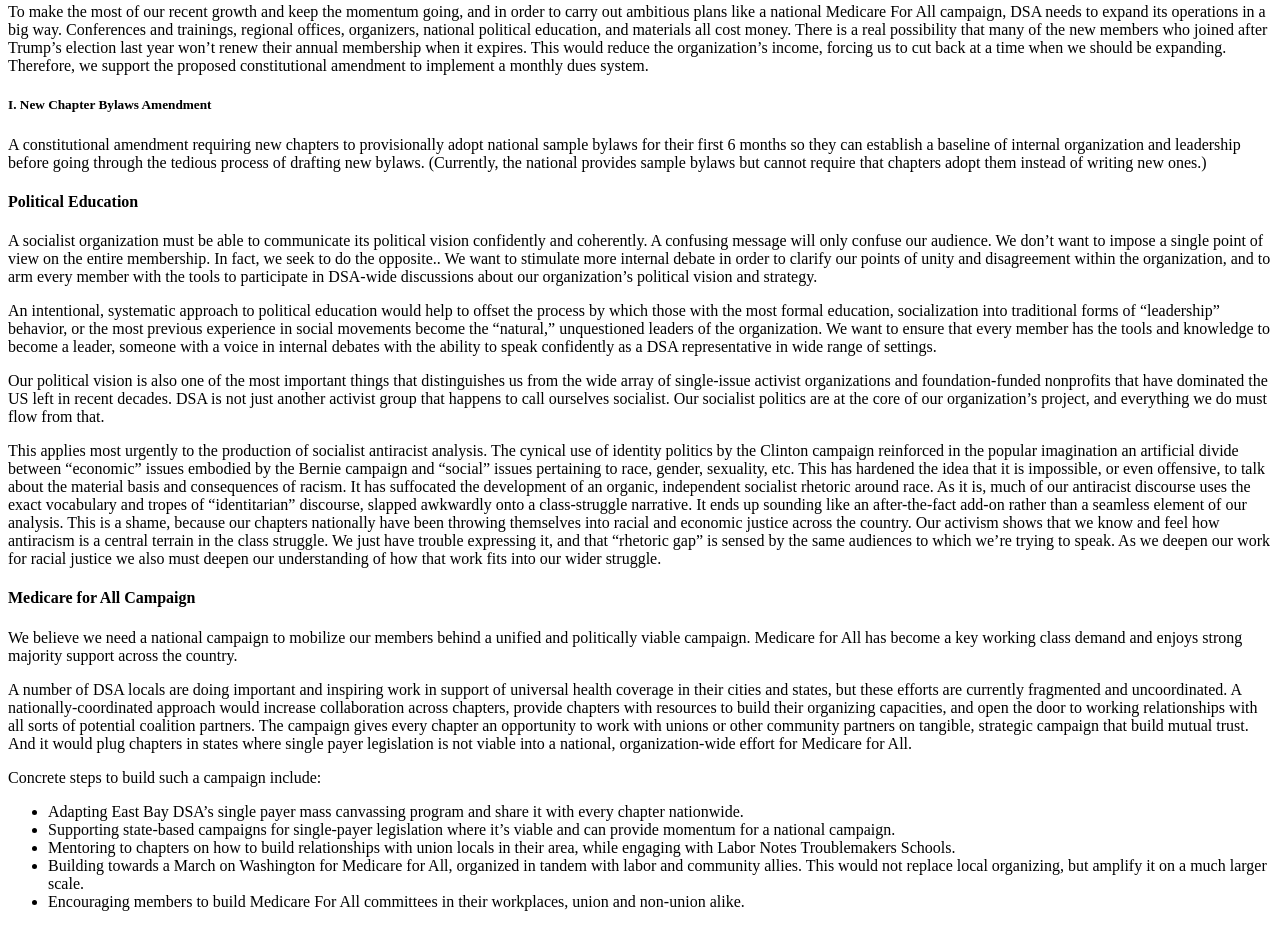
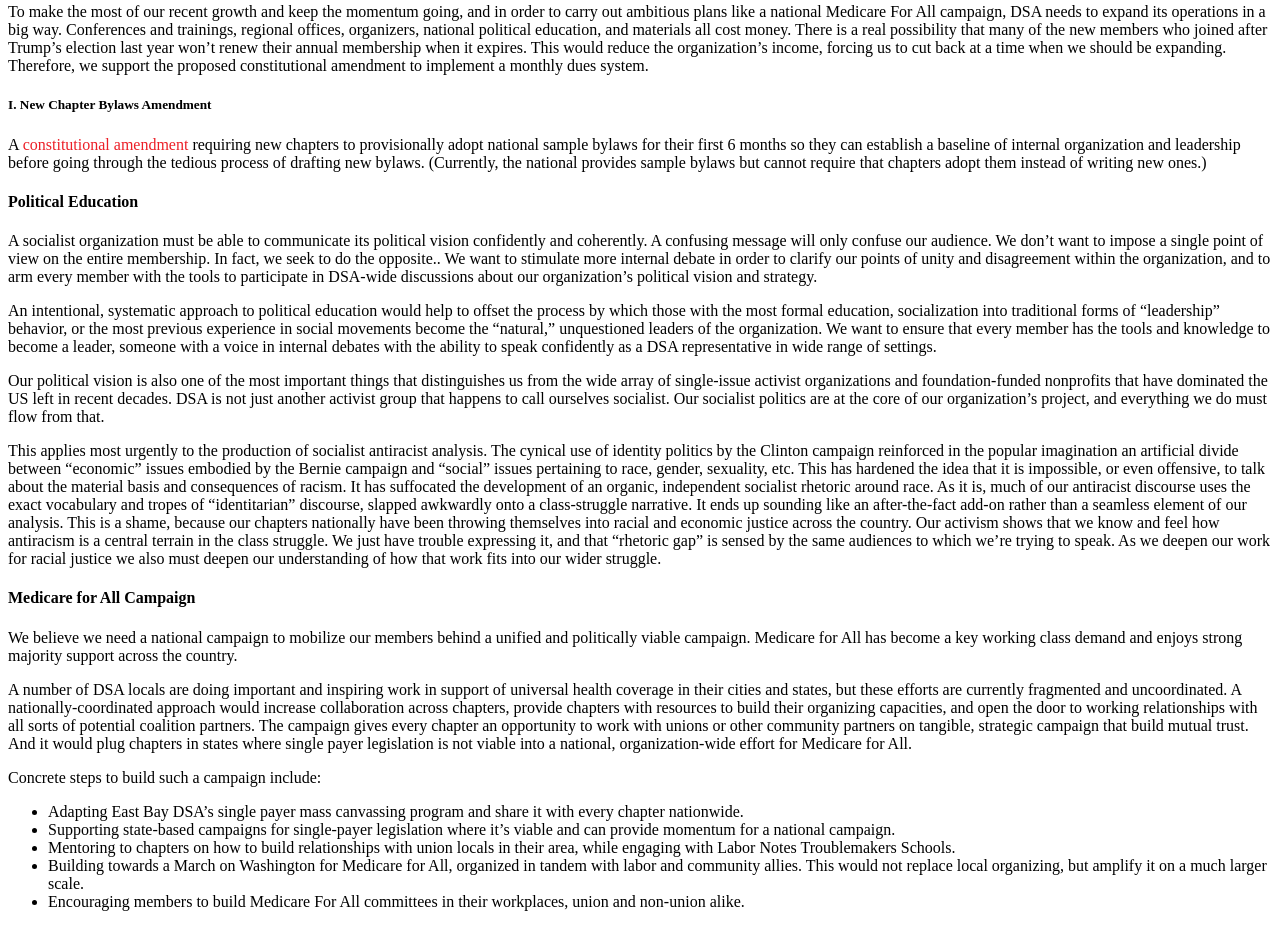
Before and after one commit to justincharles/momentum, a Gatsby site: page /platform in a window 1280 px wide. Shown: the part 3617-4550 px from the top of the page. Built offline with nearby package versions, Linux system fonts and the light colour scheme; Gatsby itself is replaced by a stand-in of ours.

Commit message:
Add bylaws amendment link

```diff
--- a/src/pages/platform.js
+++ b/src/pages/platform.js
@@ -552,13 +552,19 @@
                 I. New Chapter Bylaws Amendment
               </h5>
               <p className="main__platform-subsection">
-                A constitutional amendment requiring new chapters to
-                provisionally adopt national sample bylaws for their first 6
-                months so they can establish a baseline of internal organization
-                and leadership before going through the tedious process of
-                drafting new bylaws. (Currently, the national provides sample
-                bylaws but cannot require that chapters adopt them instead of
-                writing new ones.)
+                A{" "}
+                <a
+                  href="https://dsaspringplatform.org/provisional-new-chapter-by-laws-amendment/"
+                  target="_blank"
+                >
+                  constitutional amendment
+                </a>{" "}
+                requiring new chapters to provisionally adopt national sample
+                bylaws for their first 6 months so they can establish a baseline
+                of internal organization and leadership before going through the
+                tedious process of drafting new bylaws. (Currently, the national
+                provides sample bylaws but cannot require that chapters adopt
+                them instead of writing new ones.)
               </p>
             </section>
 
```
